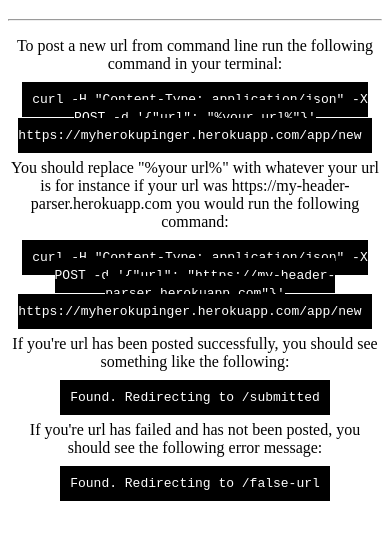
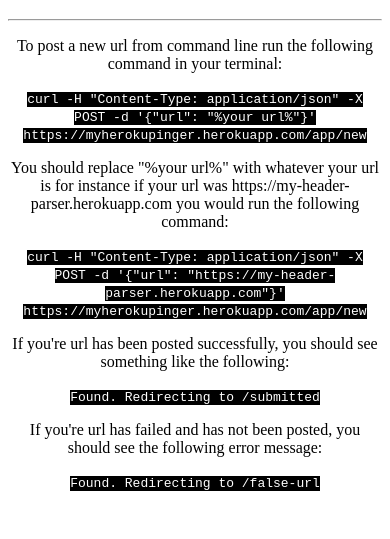
Before and after one commit to Mohammadhunan97/herokupinger, a website: page views/api.html in a window 390 px wide. Shown: the part 61-600 px from the top of the page. Drawn offline with Linux system fonts and the light colour scheme.

Commit message:
fixed styling

```diff
--- a/views/api.html
+++ b/views/api.html
@@ -17,6 +17,12 @@
 		padding: 10px;
 
 	}
+	@media screen and (max-width: 1100px) {
+	  code{
+	  	padding: 0px;
+	  }
+	}
+
 	</style>
 </head>
 <body>
```
